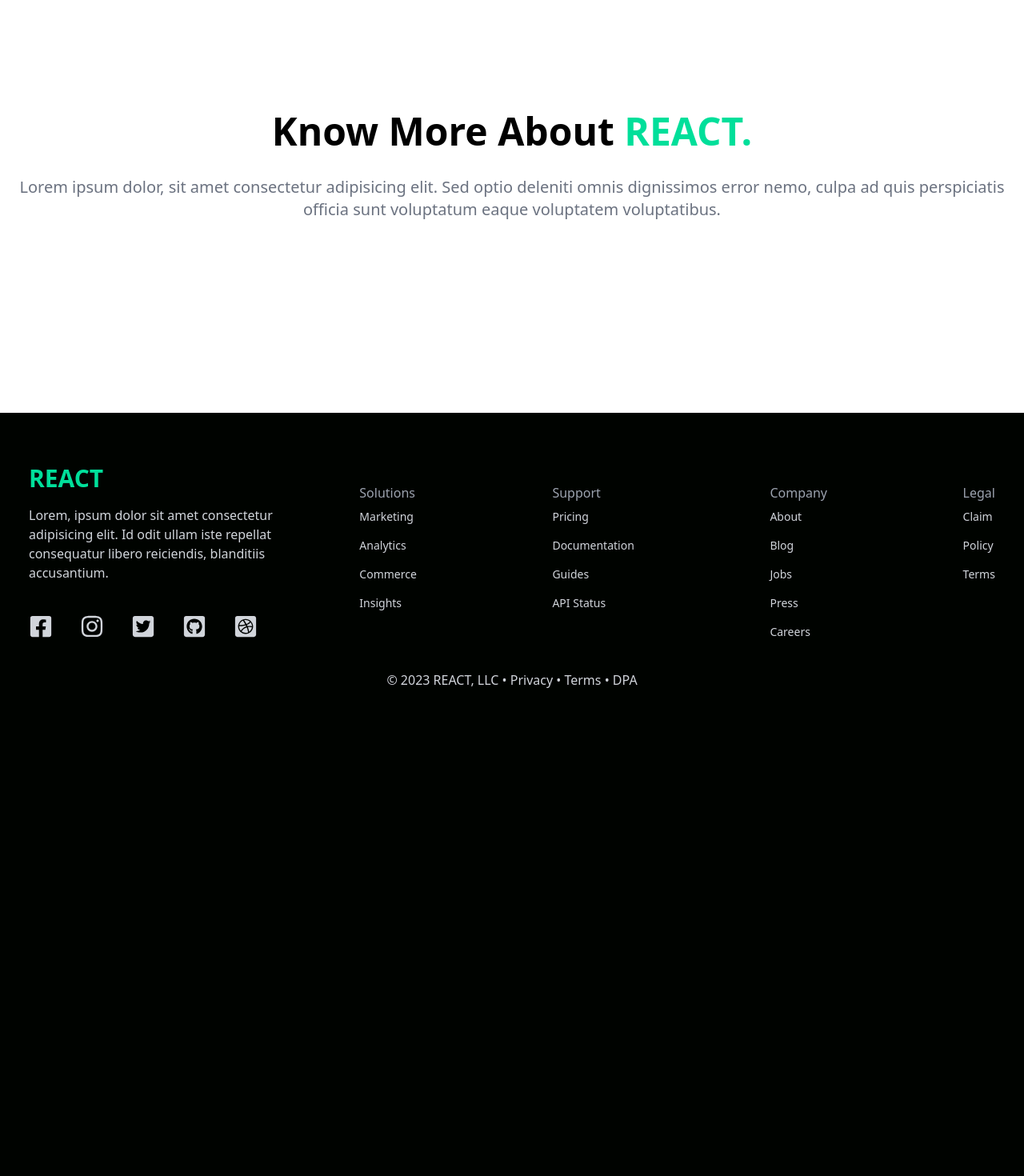
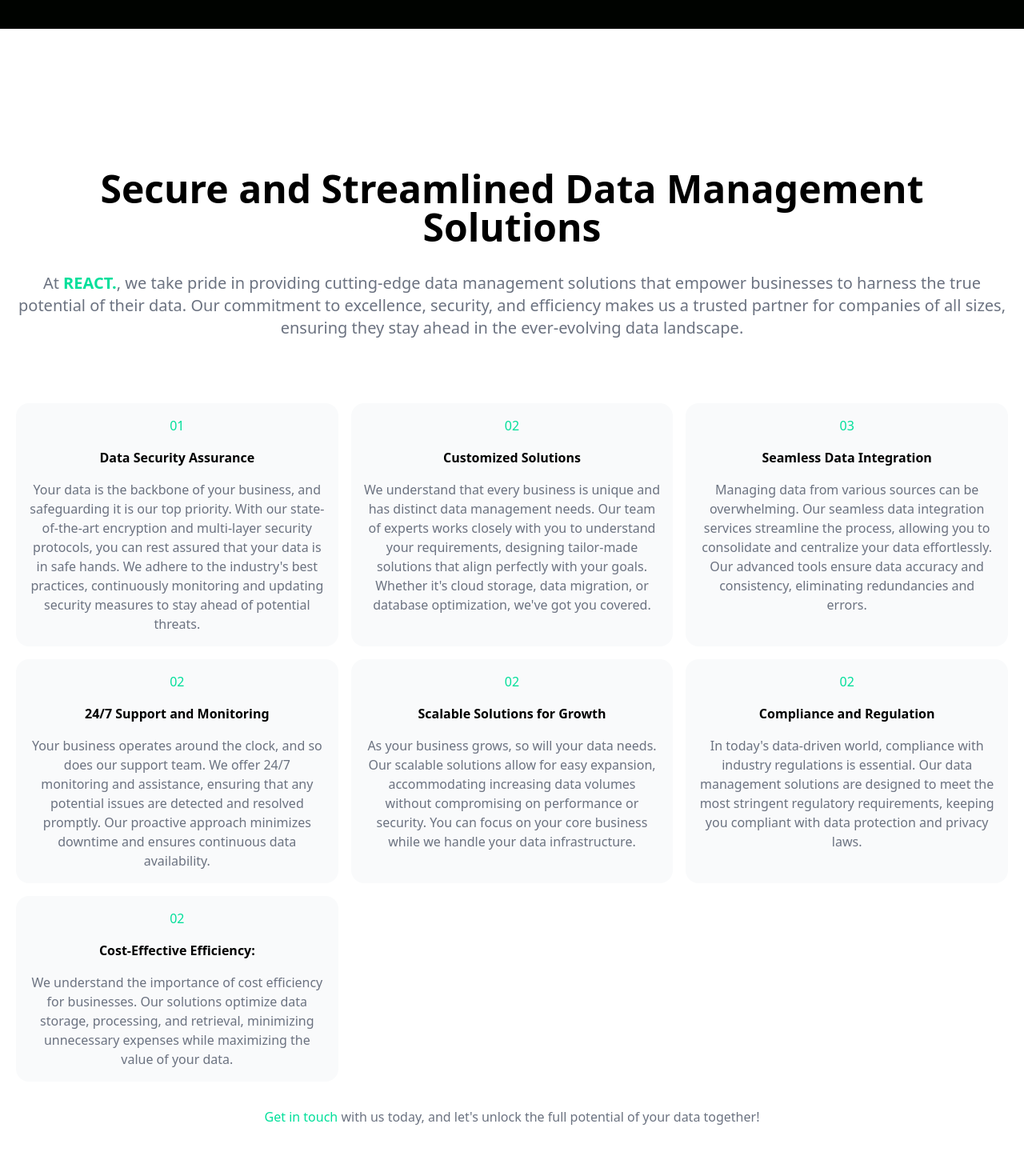
Before and after one commit to muhannadsalkini/React-DataWebsite, a React (Create React App) app: page /company in a window 1280 px wide. Shown: the part 660-2130 px from the top of the page at 80% size. Before the commit the page ends 1586 px from the top, so only its background shows below. Built offline with nearby package versions, Linux system fonts and the light colour scheme; what taos would draw is missing.

Commit message:
Edited Company

```diff
--- a/src/pages/Company.jsx
+++ b/src/pages/Company.jsx
@@ -6,9 +6,9 @@ const Company = () => {
       <div className="w-full text-white py-[10rem] px-4">
         <div className="max-w-[800px] mt-[96px] w-full my-10 top-10 mx-auto text-center flex flex-col ">
           <h1 className="font-bold md:text-7xl sm:text-6xl text-4xl">
-            Our Company
+            Know More About <span className="text-[#00df9a]">REACT.</span>
           </h1>
-          <p className="md:text-2xl text-xl font-bold text-gray-500 py-4">
+          <p className="md:text-2xl text-xl font-bold text-gray-5000 py-4">
             Lorem ipsum dolor sit amet consectetur adipisicing elit. Vitae,
             odit?
           </p>
@@ -18,12 +18,110 @@ const Company = () => {
       <div className="w-full bg-white py-[5rem] md:py-[10rem] px-4">
         <div className="max-w-[1240px] mx-auto text-center">
           <h1 className="font-bold text-4xl md:text-5xl py-4">
-            Know More About <span className="text-[#00df9a]">REACT.</span>
+            Secure and Streamlined Data Management Solutions
           </h1>
           <p className="mb-8 lg:mb-16 font-light text-center text-gray-500 sm:text-xl py-4">
-            Lorem ipsum dolor, sit amet consectetur adipisicing elit. Sed optio
-            deleniti omnis dignissimos error nemo, culpa ad quis perspiciatis
-            officia sunt voluptatum eaque voluptatem voluptatibus.
+            At <span className="font-bold text-[#00df9a]">REACT.</span>, we take
+            pride in providing cutting-edge data management solutions that
+            empower businesses to harness the true potential of their data. Our
+            commitment to excellence, security, and efficiency makes us a
+            trusted partner for companies of all sizes, ensuring they stay ahead
+            in the ever-evolving data landscape.
+          </p>
+          <div className="grid grid-cols-2 md:grid-cols-3 gap-4">
+            <div className="bg-gray-50 rounded-2xl hover:scale-105 duration-200 p-4">
+              <p className="text-[#00df9a]">01</p>
+              <h1 className="font-bold py-4">Data Security Assurance</h1>
+              <p className="text-gray-500 text-sm md:text-base">
+                Your data is the backbone of your business, and safeguarding it
+                is our top priority. With our state-of-the-art encryption and
+                multi-layer security protocols, you can rest assured that your
+                data is in safe hands. We adhere to the industry's best
+                practices, continuously monitoring and updating security
+                measures to stay ahead of potential threats.
+              </p>
+            </div>
+
+            <div className="bg-gray-50 rounded-2xl hover:scale-105 duration-200 p-4">
+              <p className="text-[#00df9a]">02</p>
+              <h1 className="font-bold py-4">Customized Solutions</h1>
+              <p className="text-gray-500 text-sm md:text-base">
+                We understand that every business is unique and has distinct
+                data management needs. Our team of experts works closely with
+                you to understand your requirements, designing tailor-made
+                solutions that align perfectly with your goals. Whether it's
+                cloud storage, data migration, or database optimization, we've
+                got you covered.
+              </p>
+            </div>
+
+            <div className="bg-gray-50 rounded-2xl hover:scale-105 duration-200 p-4">
+              <p className="text-[#00df9a]">03</p>
+              <h1 className="font-bold py-4">Seamless Data Integration</h1>
+              <p className="text-gray-500 text-sm md:text-base">
+                Managing data from various sources can be overwhelming. Our
+                seamless data integration services streamline the process,
+                allowing you to consolidate and centralize your data
+                effortlessly. Our advanced tools ensure data accuracy and
+                consistency, eliminating redundancies and errors.
+              </p>
+            </div>
+
+            <div className="bg-gray-50 rounded-2xl hover:scale-105 duration-200 p-4">
+              <p className="text-[#00df9a]">02</p>
+              <h1 className="font-bold py-4">24/7 Support and Monitoring</h1>
+              <p className="text-gray-500 text-sm md:text-base">
+                Your business operates around the clock, and so does our support
+                team. We offer 24/7 monitoring and assistance, ensuring that any
+                potential issues are detected and resolved promptly. Our
+                proactive approach minimizes downtime and ensures continuous
+                data availability.
+              </p>
+            </div>
+
+            <div className="bg-gray-50 rounded-2xl hover:scale-105 duration-200 p-4">
+              <p className="text-[#00df9a]">02</p>
+              <h1 className="font-bold py-4">Scalable Solutions for Growth</h1>
+              <p className="text-gray-500 text-sm md:text-base">
+                As your business grows, so will your data needs. Our scalable
+                solutions allow for easy expansion, accommodating increasing
+                data volumes without compromising on performance or security.
+                You can focus on your core business while we handle your data
+                infrastructure.
+              </p>
+            </div>
+
+            <div className="bg-gray-50 rounded-2xl hover:scale-105 duration-200 p-4">
+              <p className="text-[#00df9a]">02</p>
+              <h1 className="font-bold py-4">Compliance and Regulation</h1>
+              <p className="text-gray-500 text-sm md:text-base">
+                In today's data-driven world, compliance with industry
+                regulations is essential. Our data management solutions are
+                designed to meet the most stringent regulatory requirements,
+                keeping you compliant with data protection and privacy laws.
+              </p>
+            </div>
+
+            <div className="bg-gray-50 rounded-2xl hover:scale-105 duration-200 p-4">
+              <p className="text-[#00df9a]">02</p>
+              <h1 className="font-bold py-4">Cost-Effective Efficiency:</h1>
+              <p className="text-gray-500 text-sm md:text-base">
+                We understand the importance of cost efficiency for businesses.
+                Our solutions optimize data storage, processing, and retrieval,
+                minimizing unnecessary expenses while maximizing the value of
+                your data.
+              </p>
+            </div>
+          </div>
+          <p className="text-gray-500 py-4 mt-4">
+            <a
+              className="text-[#00df9a] hover:scale-105 hover:text-green-500 duration-200"
+              href="/contact"
+            >
+              Get in touch{" "}
+            </a>
+            with us today, and let's unlock the full potential of your data
+            together!
           </p>
         </div>
       </div>
```
